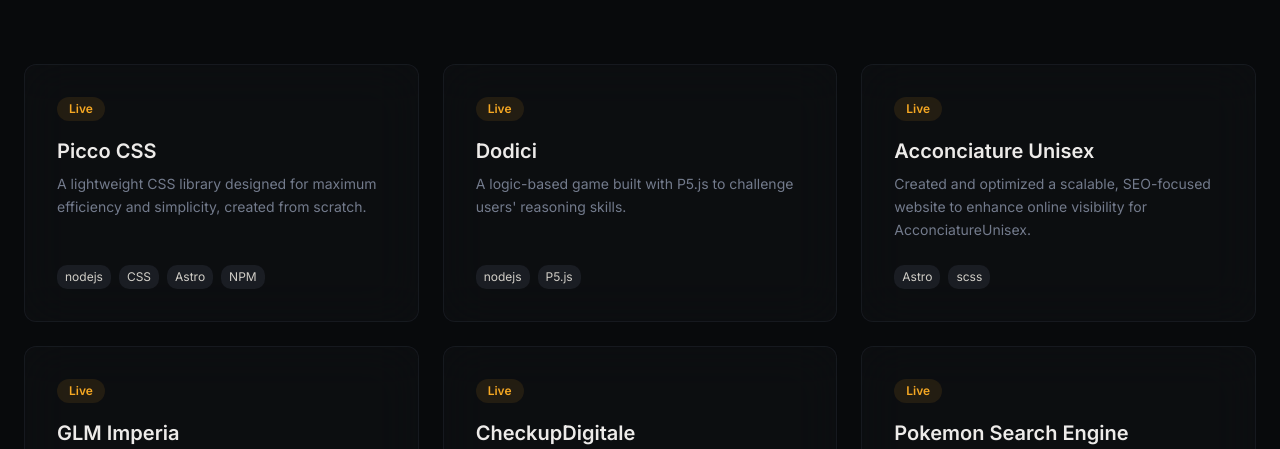
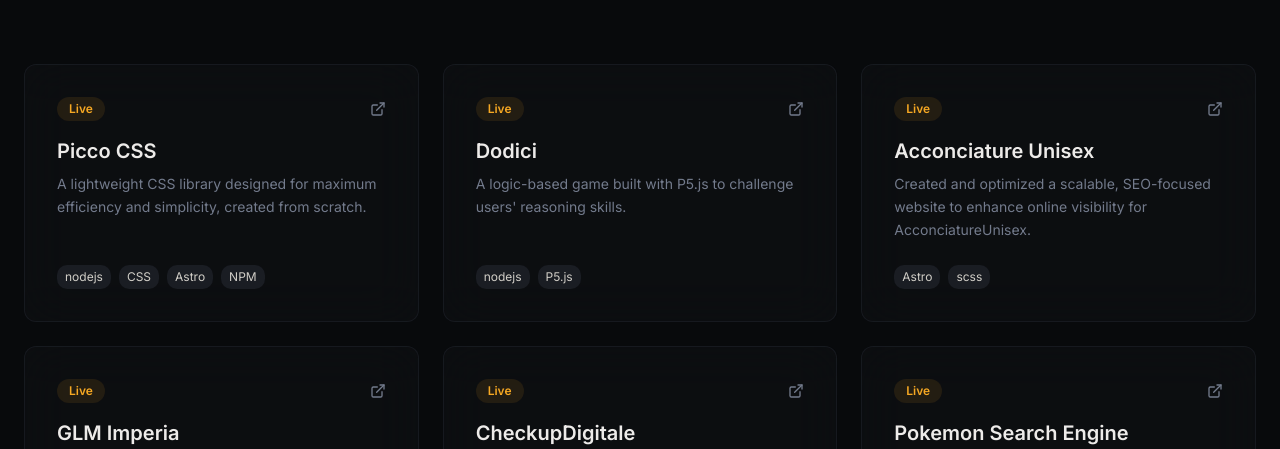
Before and after one commit to alienpingu/alienpingu.github.io, a React (Vite) app: page /work in a window 1280 px wide. Shown: the part 284-733 px from the top of the page. Built offline with nearby package versions, Linux system fonts and the light colour scheme; the HTML template or start-up script is replaced by a standard one.

Commit message:
feat: implement link to projects

```diff
--- a/src/pages/Work.tsx
+++ b/src/pages/Work.tsx
@@ -1,4 +1,5 @@
 import Layout from "@/components/Layout";
+import { ExternalLink } from "lucide-react";
 
 const projects = [
   {
@@ -72,9 +73,12 @@
 
       <div className="grid md:grid-cols-2 lg:grid-cols-3 gap-6">
         {projects.map((project) => (
-          <div
+          <a
             key={project.name}
-            className="glass rounded-xl p-8 flex flex-col animate-fade-up"
+            href={project.website}
+            target="_blank"
+            rel="noopener noreferrer"
+            className="glass rounded-xl p-8 flex flex-col animate-fade-up hover:glow transition-all group"
           >
             <div className="flex items-center justify-between mb-4">
               <span className={`text-xs font-semibold px-3 py-1 rounded-full ${
@@ -84,8 +88,9 @@
               }`}>
                 {project.status}
               </span>
+              <ExternalLink className="w-4 h-4 text-muted-foreground group-hover:text-primary transition-colors" />
             </div>
-            <h3 className="text-xl font-semibold mb-2">{project.name}</h3>
+            <h3 className="text-xl font-semibold mb-2 group-hover:text-primary transition-colors">{project.name}</h3>
             <p className="text-sm text-muted-foreground leading-relaxed flex-1">{project.description}</p>
             <div className="flex flex-wrap gap-2 mt-6">
               {project.tags.map((tag) => (
@@ -94,7 +99,7 @@
                 </span>
               ))}
             </div>
-          </div>
+          </a>
         ))}
       </div>
     </section>
```
